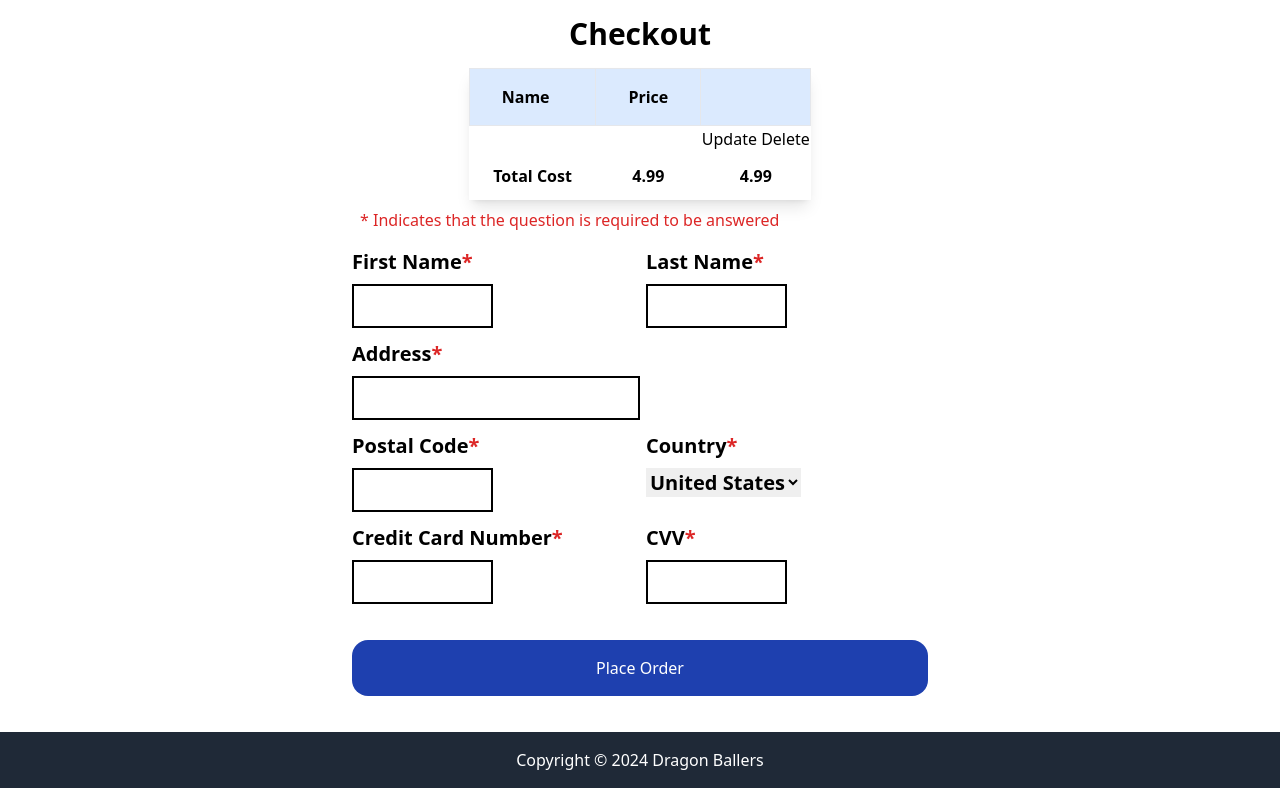
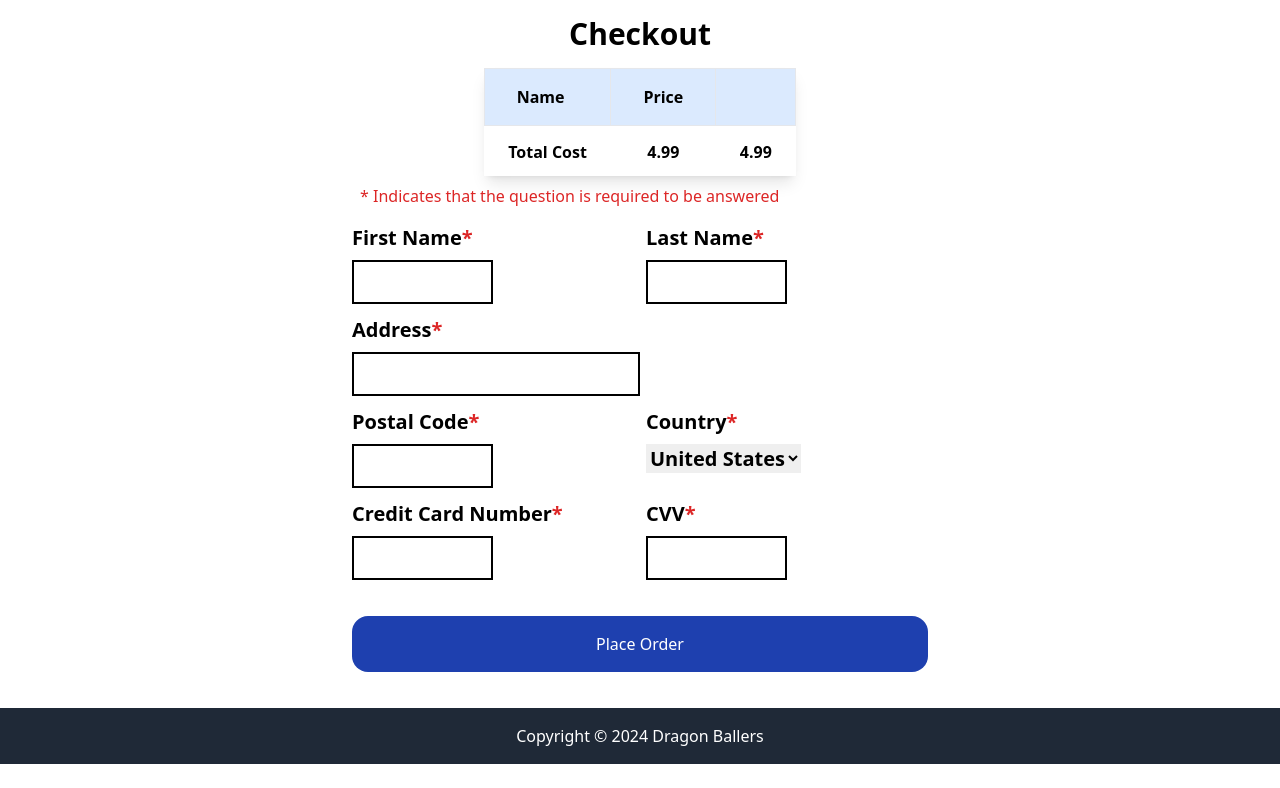
Before and after one commit to jpanahon/WinHacks2024, a Flask app: page /checkout in a window 1280 px wide. Shown: the part 142-930 px from the top of the page. After the commit the page ends 906 px from the top, so only its background shows below. Run offline with Flask 3, Linux system fonts and the light colour scheme; style sheets or scripts are compiled from the project's sources.

Commit message:
Updated Checkout Page

```diff
--- a/templates/checkout.html
+++ b/templates/checkout.html
@@ -29,10 +29,6 @@
                             <tr class="items-desc">
                                 <td>{{name}}</td>
                                 <td>{{price}}</td>
-                                <td>
-                                    <a>Update</a>
-                                    <a>Delete</a>
-                                </td>
                             </tr>
 
                         </tbody>
```
